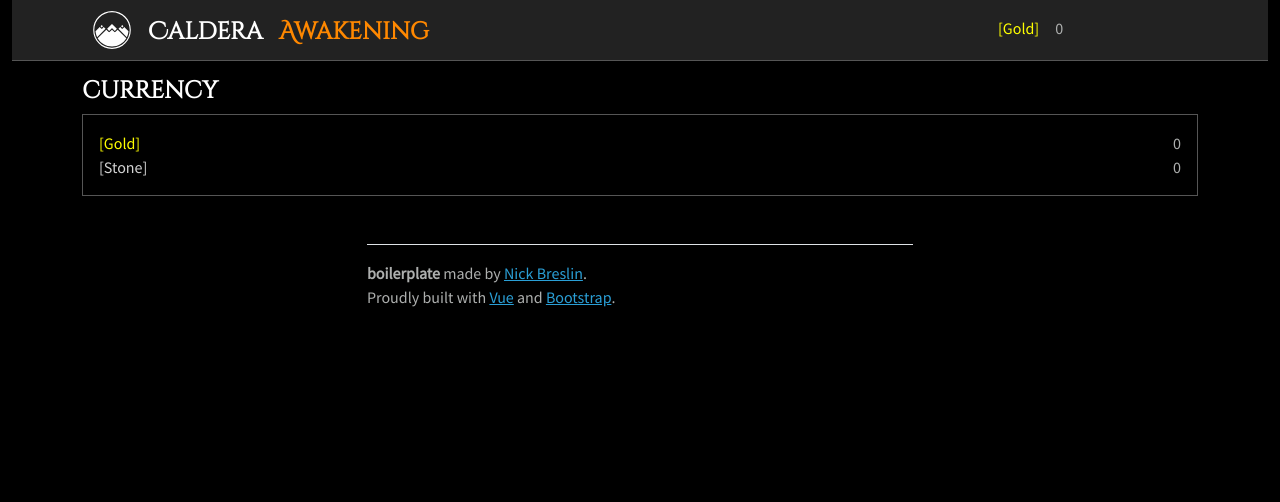
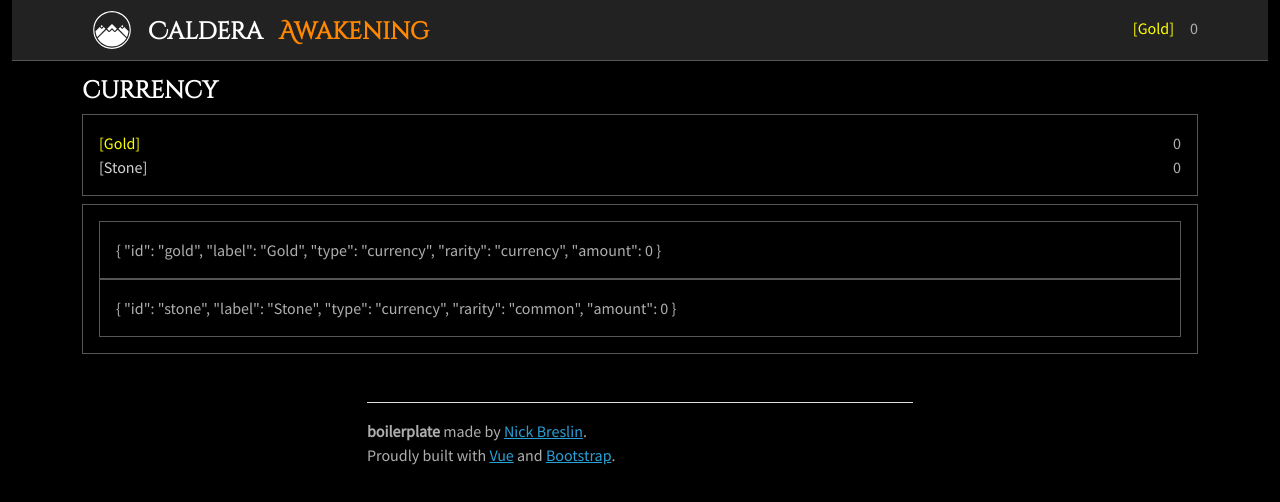
Before and after one commit to nickbreslin/caldera-awakening, a Vue app: page / in a window 1280 px wide. Shown: the top 502 px of the page. Built offline with nearby package versions, Linux system fonts and the light colour scheme.

Commit message:
Locations

```diff
--- a/public/index.html
+++ b/public/index.html
@@ -8,7 +8,7 @@
     <link rel="icon" type="image/png" sizes="32x32" href="<%= BASE_URL %>favicon-32x32.png">
     <link rel="icon" type="image/png" sizes="16x16" href="<%= BASE_URL %>favicon-16x16.png">
     <link rel="manifest" href="<%= BASE_URL %>site.webmanifest">
-    <title><%= htmlWebpackPlugin.options.title %></title>
+    <title>Caldera: Awakening</title>
 
   </head>
   <body>
--- a/src/components/ItemCard.vue
+++ b/src/components/ItemCard.vue
@@ -5,7 +5,7 @@
         class="d-flex"
         :class="{
           'justify-content-between': twoColumn,
-          'justify-content-start': !twoColumn
+          'justify-content-end': !twoColumn
         }"
       >
         <div
--- /dev/null
+++ b/src/components/LocationsList.vue
@@ -0,0 +1,31 @@
+<template>
+  <div class="">
+    <div class="h5">{{ type }}</div>
+    <div class="border border-rounded border-secondary p-3">
+      <div
+        class="border border-rounded border-secondary p-3"
+        v-for="location in getAll"
+        :key="location.id"
+      >
+        {{ location }}
+      </div>
+    </div>
+  </div>
+</template>
+
+<script>
+import { mapGetters } from "vuex";
+// @ is an alias to /src
+//import LocationCard from "@/components/ItemCard";
+
+export default {
+  name: "ItemGroup",
+  components: {
+    //    ItemCard
+  },
+  props: {},
+  computed: {
+    ...mapGetters("locationsModule", ["getAll"])
+  }
+};
+</script>
--- a/src/components/layout/TheHeader.vue
+++ b/src/components/layout/TheHeader.vue
@@ -13,7 +13,7 @@
           >
           <span class="mb-0 ms-3 h5 text-warning">Awakening</span>
         </div>
-        <div class="gold-wrapper mt-3">
+        <div class="gold-wrapper mt-3 text-end">
           <ItemCard v-bind="getItem('gold')" :twoColumn="false" />
         </div>
       </div>
--- /dev/null
+++ b/src/data/locations.json
@@ -0,0 +1,14 @@
+[
+  {
+    "id": "gold",
+    "label": "Gold",
+    "type": "currency",
+    "rarity":"currency"
+  },
+  {
+    "id": "stone",
+    "label": "Stone",
+    "type": "currency",
+    "rarity": "common"
+  }
+]
--- a/src/store/index.js
+++ b/src/store/index.js
@@ -1,6 +1,7 @@
 import { createStore } from "vuex";
 
 import inventoryModule from "@/store/inventoryModule";
+import locationsModule from "@/store/locationsModule";
 
 export default createStore({
   state: {},
@@ -8,6 +9,7 @@ export default createStore({
   actions: {},
   getters: {},
   modules: {
-    inventoryModule
+    inventoryModule,
+    locationsModule
   }
 });
--- /dev/null
+++ b/src/store/locationsModule.js
@@ -0,0 +1,45 @@
+import LOCATIONS_DATA from "@/data/locations";
+
+const locationsModule = {
+  namespaced: true,
+  state: {
+    items: []
+  },
+  mutations: {
+    ADD_ITEM(state, { id, amount }) {
+      let index = state.items.findIndex((item) => item.id == id);
+      if (state.items[index]) {
+        state.items[index].amount += amount;
+      } else {
+        state.items.push({ id: id, amount: amount });
+      }
+    }
+  },
+  actions: {
+    addItem({ commit }, { id, amount }) {
+      commit("ADD_ITEM", { id, amount });
+    }
+  },
+  getters: {
+    getAll(state) {
+      let items = LOCATIONS_DATA.map((_item) => {
+        // This is necessary to not alter the static data
+        let item = { ..._item };
+
+        // info from the state, append temp. to the object
+        let stateItem = state.items.find((i) => i.id == item.id);
+        item.amount = stateItem?.amount ?? 0;
+
+        //item.level += levels;
+        //item.statAmount = sigmaSum(item.level);
+        //item.statNext = sigmaSum(item.level + 1) - item.statAmount;
+
+        return item;
+      });
+      console.log(items);
+      return items;
+    }
+  }
+};
+
+export default locationsModule;
--- a/src/views/MainView.vue
+++ b/src/views/MainView.vue
@@ -3,17 +3,21 @@
     <!-- <div class="">...</div>-->
     <!-- Equipment -->
     <ItemGroup type="currency" />
+
+    <LocationsList />
   </div>
 </template>
 
 <script>
 // @ is an alias to /src
 import ItemGroup from "@/components/ItemGroup";
+import LocationsList from "@/components/LocationsList";
 
 export default {
   name: "Main",
   components: {
-    ItemGroup
+    ItemGroup,
+    LocationsList
   }
 };
 </script>
```
